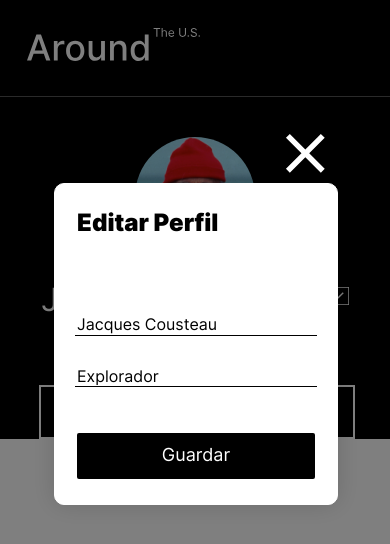
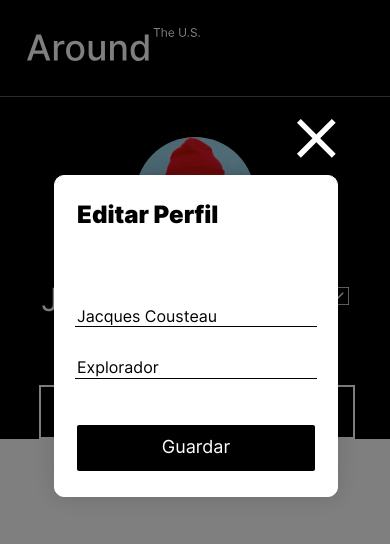
Before and after one commit to JordanEsquivelS/web_project_4_esp, a plain HTML site: page index.html in a window 390 px wide. Both pictures are taken after a click on the picture 340 px from the left and 296 px from the top of the page. Drawn offline with Linux system fonts and the light colour scheme.

Commit message:
Agregar comp pantalla

```diff
--- a/blocks/popup/__container/_image/popup__container_image.css
+++ b/blocks/popup/__container-image/popup__container-image.css
@@ -1,4 +1,4 @@
-.popup__container_image {
+.popup__container-image {
   width: 40px;
   height: 40px;
   display: block;
@@ -7,13 +7,12 @@
   top: -10px;
   right: -220px;
 }
-.popup__container_image:hover {
+.popup__container-image:hover {
   opacity: 0.4;
   transition: opacity 0.3s ease-in-out;
 }
 @media (max-width: 555px) {
-  .popup__container_image {
-    top: -10px;
-  right: -110px;
+  .popup__container-image {
+    margin-bottom: 17px;
   }
 }
--- a/blocks/popup/__container/popup__container.css
+++ b/blocks/popup/__container/popup__container.css
@@ -8,6 +8,7 @@
 @media (max-width: 555px) {
   .popup__container {
     max-width: 282px;
-    top: 17%;
+    height: 376px;
+    top: 14%;
   }
 }
--- a/index.html
+++ b/index.html
@@ -47,7 +47,7 @@
         <div class="popup">
           <div class="popup__container">
             <img
-              class="popup__container popup__container_image"
+              class="popup__container-image"
               src="/images/CloseIcon_blanco.svg"
               alt="boton de cerrar"
             />
--- a/pages/index.css
+++ b/pages/index.css
@@ -16,7 +16,7 @@
 @import url(/blocks/profile/__agregar/profile__agregar-image.css);
 @import url(/blocks/popup/popup.css);
 @import url(/blocks/popup/__container/popup__container.css);
-@import url(/blocks/popup/__container/_image/popup__container_image.css);
+@import url(/blocks/popup/__container-image/popup__container-image.css);
 @import url(/blocks/form/form.css);
 @import url(/blocks/form/__title/form__title.css);
 @import url(/blocks/form/__name/form__name.css);
--- a/scripts/popup-scripts.js
+++ b/scripts/popup-scripts.js
@@ -1,6 +1,6 @@
 let popup = document.querySelector(".popup");
 let edit = document.querySelector(".profile-info__edit");
-let close = document.querySelector(".popup__container_image");
+let close = document.querySelector(".popup__container-image");
 let guardar = document.querySelector(".form__guardar");
 let nameInput = document.querySelector(".form__name");
 let aboutMeInput = document.querySelector(".form__about-me");
```
